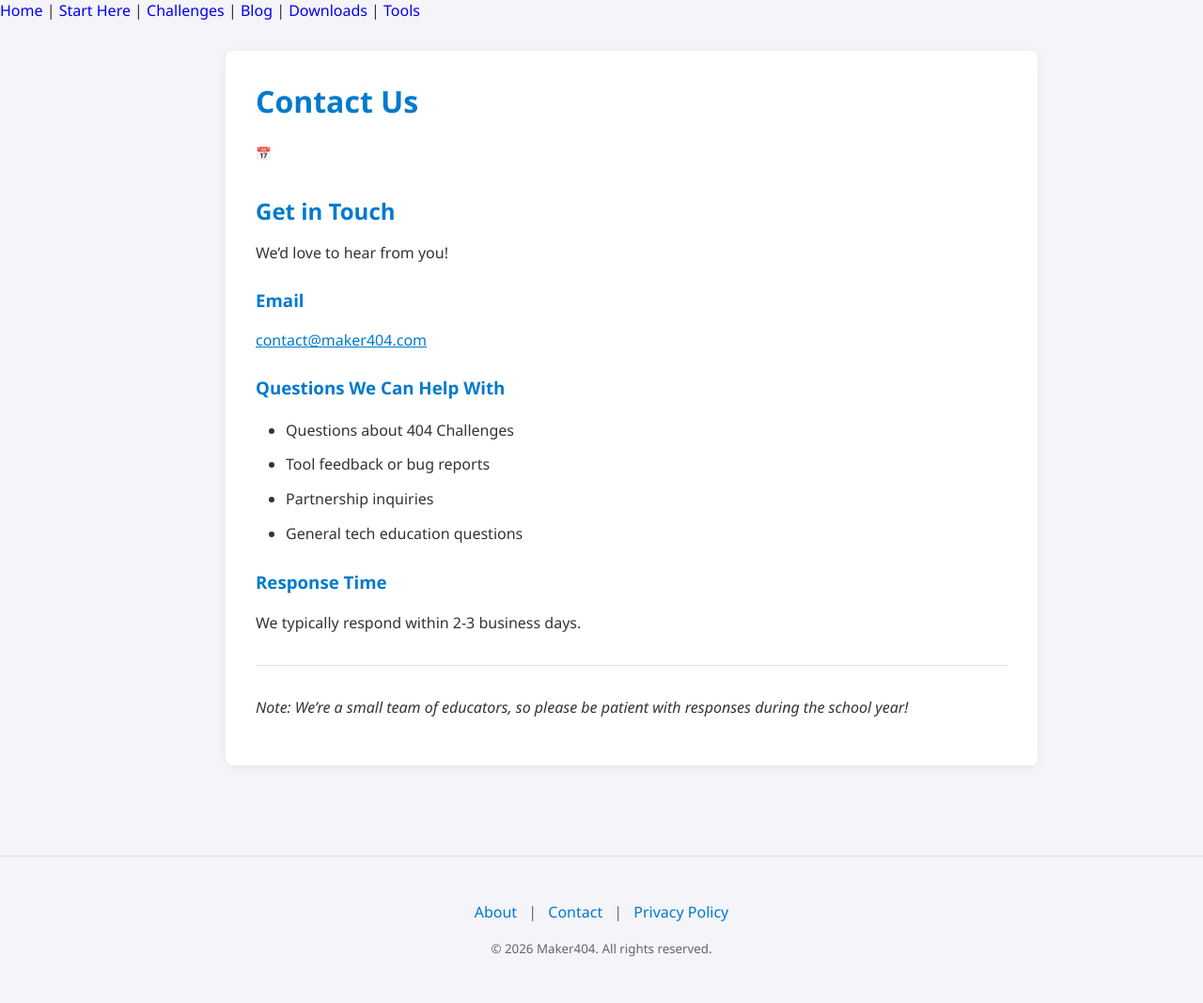
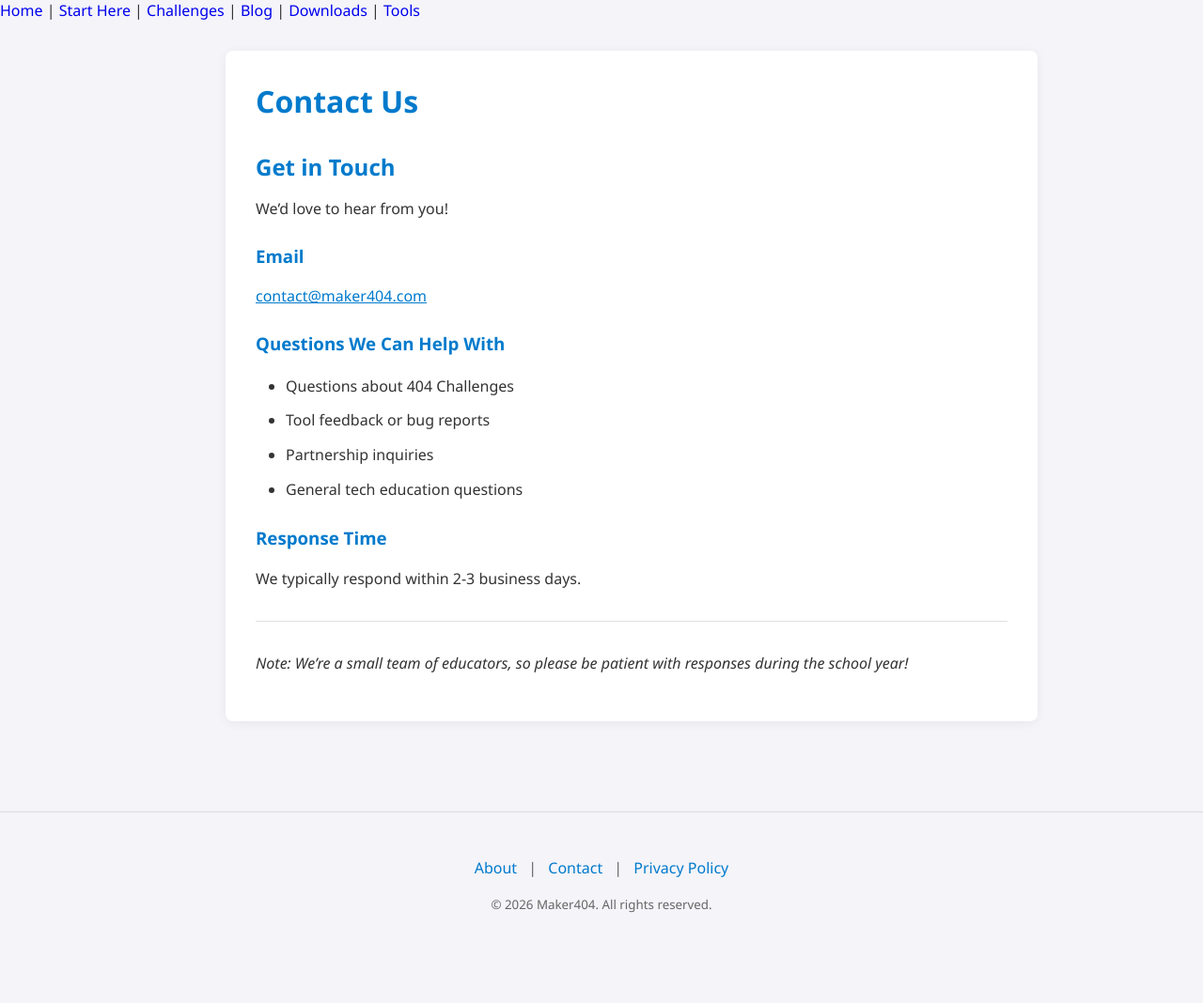
Before and after one commit to GW228g/maker404, a Jekyll site: the page built from contact.md, in a window 1280 px wide. Shown: the whole page at 94% size. Built offline with Jekyll 4.4.1, drawn with Linux system fonts in a browser that asks for light colours; after the commit the page ends 1021 px from its top, so only the background shows below that.

Commit message:
Update default.html

```diff
--- a/_layouts/default.html
+++ b/_layouts/default.html
@@ -17,7 +17,9 @@
   <main>
     <div class="card">
       <h1>{{ page.title }}</h1>
-      <p><small>📅 {{ page.date | date: "%B %d, %Y" }}</small></p>
+      {% if page.date %}
+        <p><small>📅 {{ page.date | date: "%B %d, %Y" }}</small></p>
+      {% endif %}
       {{ content }}
     </div>
   </main>
```
